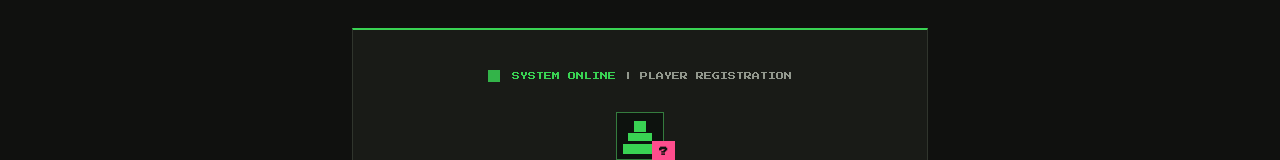
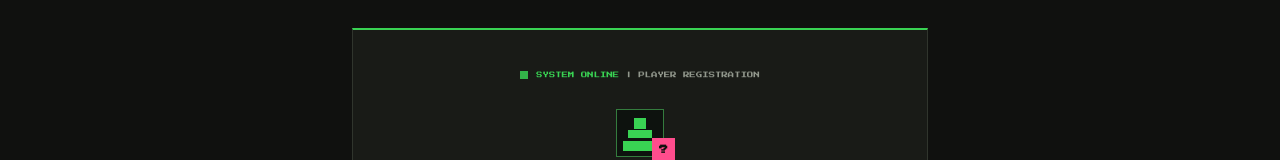
Before and after one commit to thatomakhusha/BitBunker, a Next.js app in the folder frontend/: page /callsign in a window 1280 px wide. Shown: the part 127-287 px from the top of the page. Built offline with nearby package versions, Linux system fonts and the light colour scheme.

Commit message:
fixed size of system label text

```diff
--- a/frontend/src/app/callsign/page.tsx
+++ b/frontend/src/app/callsign/page.tsx
@@ -4,9 +4,9 @@ const CallsignPage = () => {
     return (
         <main className="arcade-container py-20">
             <section className="mx-auto max-w-xl bg-surface border border-border p-10 border-t-2 border-t-primary text-center">
-                <div className="flex items-center justify-center gap-3">
-                    <div className="h-3 w-3 bg-primary animate-pulse" />
-                    <p className="text-muted font-pixel text-[0.5rem]">
+                <div className="flex items-center justify-center gap-2">
+                    <div className="h-2 w-2 bg-primary animate-pulse" />
+                    <p className="text-muted font-pixel text-[0.4rem]">
                         <span className="text-primary">SYSTEM ONLINE</span> | PLAYER REGISTRATION
                     </p>
                 </div>
--- a/frontend/src/components/home/Hero.tsx
+++ b/frontend/src/components/home/Hero.tsx
@@ -8,9 +8,9 @@ const Hero = () => {
 
                 <div className="flex flex-col gap-6">
 
-                    <div className="flex items-center gap-3">
-                        <div className="h-3 w-3 bg-primary animate-pulse" />
-                        <p className="text-muted font-pixel text-[0.5rem]">
+                    <div className="flex items-center gap-2">
+                        <div className="h-2 w-2 bg-primary animate-pulse" />
+                        <p className="text-muted font-pixel text-[0.48rem]">
                             SYSTEM ONLINE | V1.0.0
                         </p>
                     </div>
```
